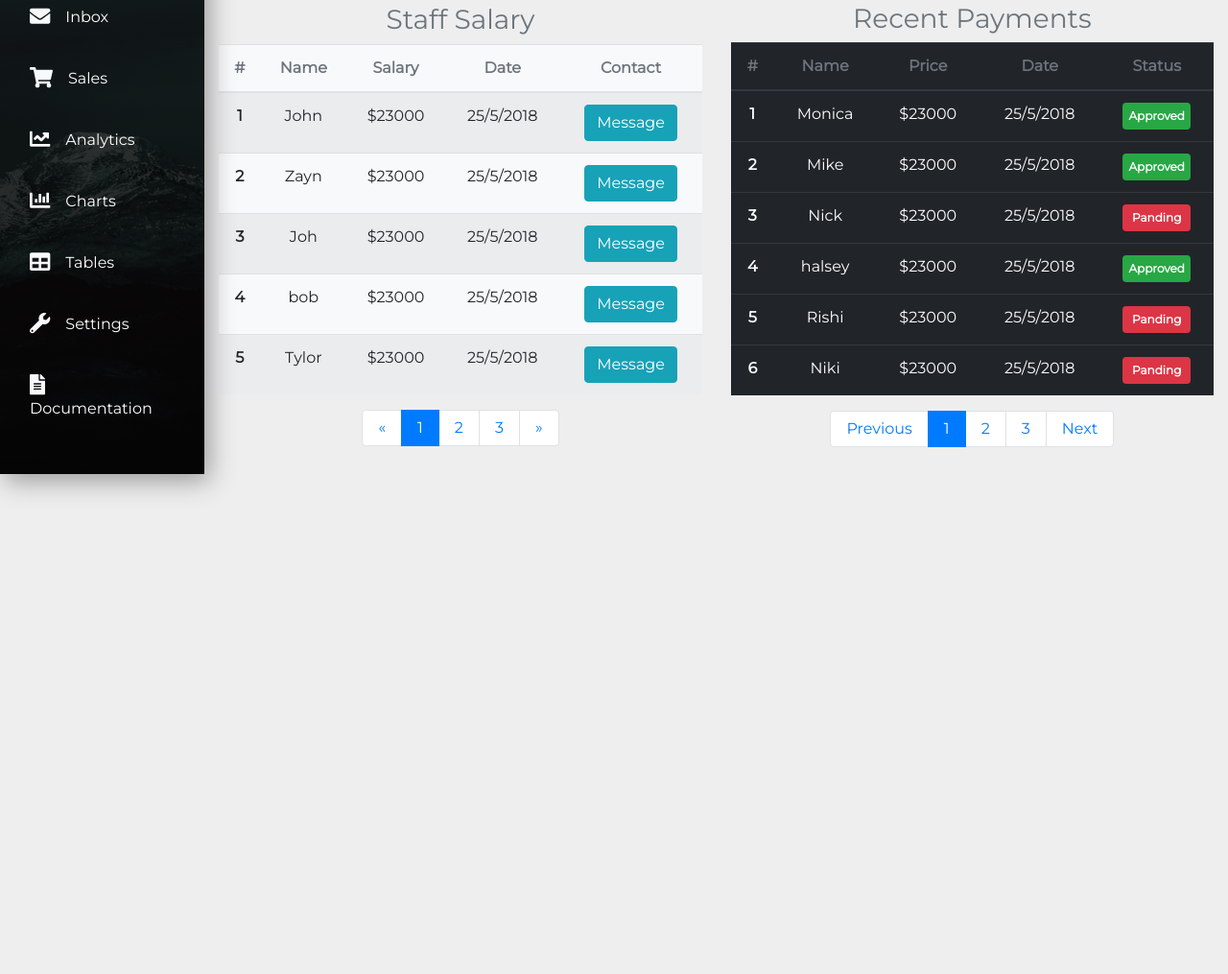
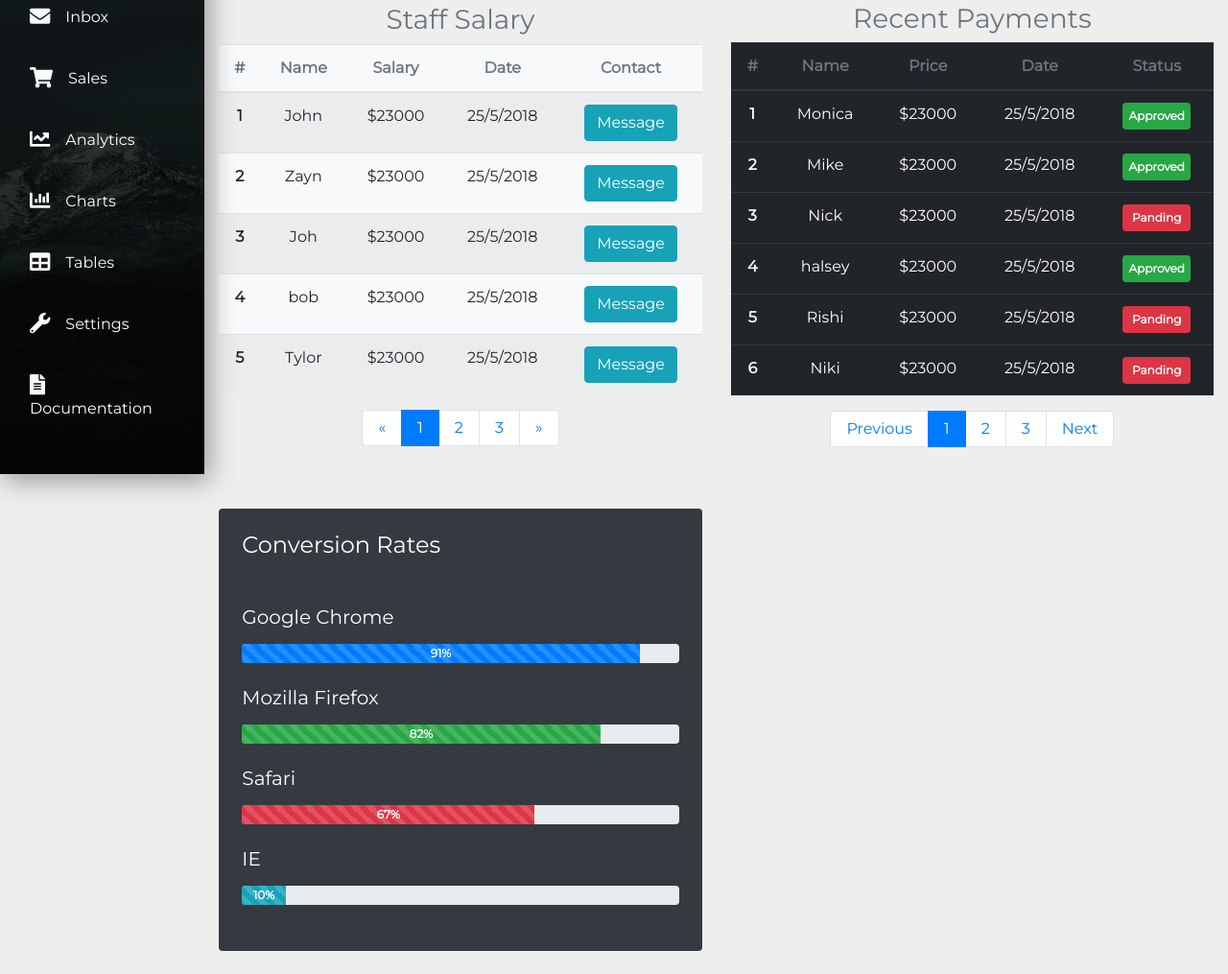
Before and after one commit to Rashmirana/Project1, a plain HTML site: page index.html in a window 1280 px wide. Shown: the part 306-1321 px from the top of the page at 96% size. Before the commit the page ends 836 px from the top, so only its background shows below. Drawn offline with nearby package versions, Linux system fonts and the light colour scheme; a script that the page names is missing.

Commit message:
progress added

```diff
--- a/index.html
+++ b/index.html
@@ -351,6 +351,50 @@
           </div>
       </div>
       <!-- end of tables -->
+      <!-- progress/ test list -->
+      <section>
+          <div class="container-fluid">
+              <div class="row">
+                  <div class="col-xl-10 col-lg-9 cl-d-8 ml-auto">
+                      <div class="row mb-4">
+                          <div class="col-xl-6 col-12">
+                              <div class="bg-dark text-white p-4 rounded">
+                              <h4 class="mb-5">Conversion Rates</h4>
+                                <h5 class="mb-3">Google Chrome</h5>
+                                  <div class="progress mb-4" style="height: 20px">
+                                    <div class="progress-bar progress-bar-striped font-weight-bold" style="width:91%">
+                                        91%
+                                      </div>
+                                  </div>
+                                  <h5 class="mb-3">Mozilla Firefox</h5>
+                                  <div class="progress mb-4" style="height: 20px">
+                                    <div class="progress-bar progress-bar-striped font-weight-bold bg-success" style="width:82%">
+                                       82%
+                                      </div>
+                                  </div>
+                                  <h5 class="mb-3">Safari</h5>
+                                  <div class="progress mb-4" style="height: 20px">
+                                    <div class="progress-bar progress-bar-striped font-weight-bold bg-danger" style="width:67%">
+                                        67%
+                                      </div>
+                                  </div>
+                                  <h5 class="mb-3">IE</h5>
+                                  <div class="progress mb-4" style="height: 20px">
+                                    <div class="progress-bar progress-bar-striped font-weight-bold bg-info" style="width:10%">
+                                        10%
+                                      </div>
+                                  </div>
+                              </div>
+                            </div>
+                          <div class="col-xl-6 col-12">
+
+                          </div>
+                      </div>
+                  </div>
+              </div>
+          </div>
+      </section>
+      <!-- end of progress/ test list -->
 
     <script src="https://code.jquery.com/jquery-3.3.1.slim.min.js" integrity="sha384-q8i/X+965DzO0rT7abK41JStQIAqVgRVzpbzo5smXKp4YfRvH+8abtTE1Pi6jizo" crossorigin="anonymous"></script>
     <script src="https://cdnjs.cloudflare.com/ajax/libs/popper.js/1.14.3/umd/popper.min.js" integrity="sha384-ZMP7rVo3mIykV+2+9J3UJ46jBk0WLaUAdn689aCwoqbBJiSnjAK/l8WvCWPIPm49" crossorigin="anonymous"></script>
```
